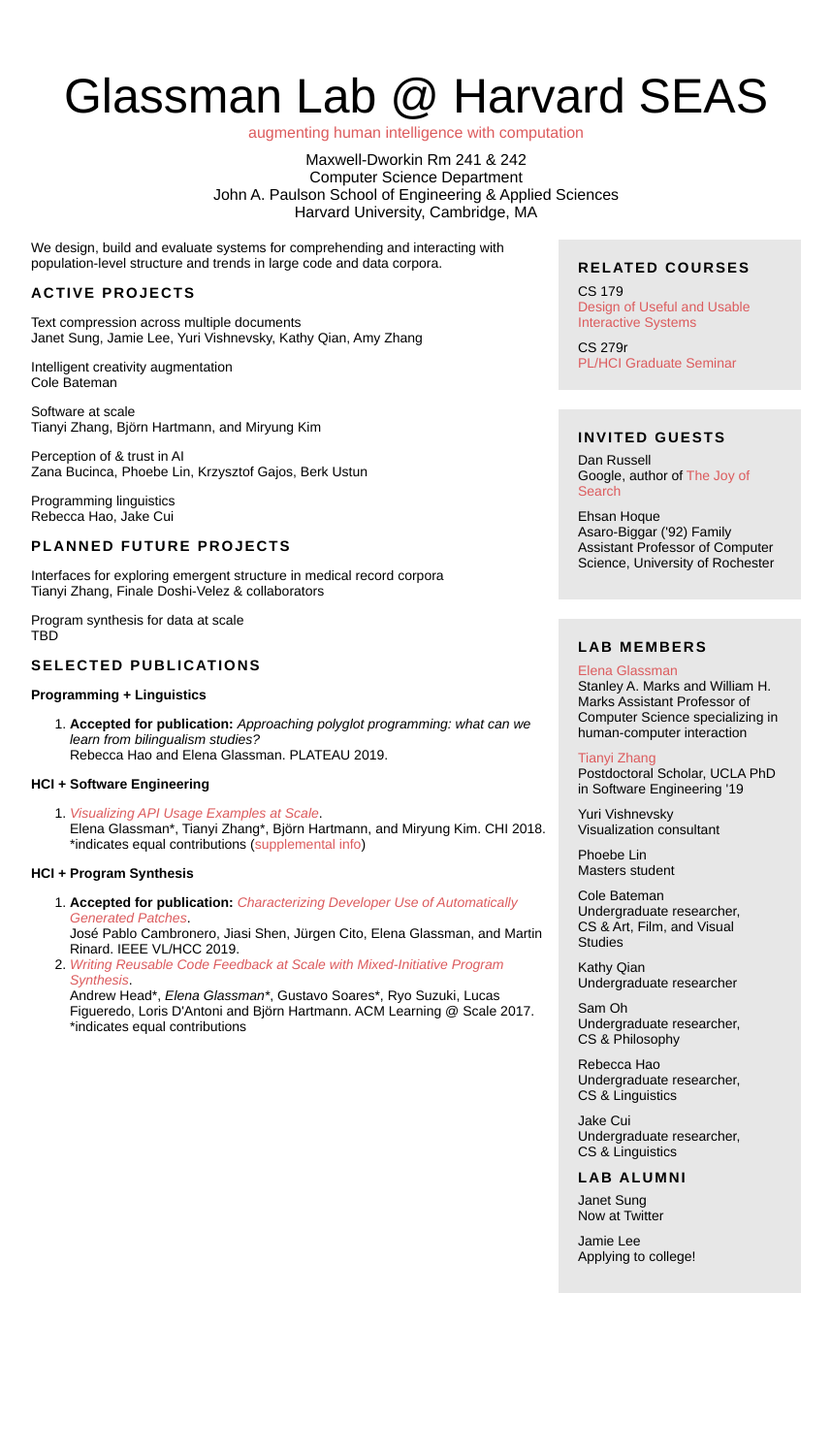
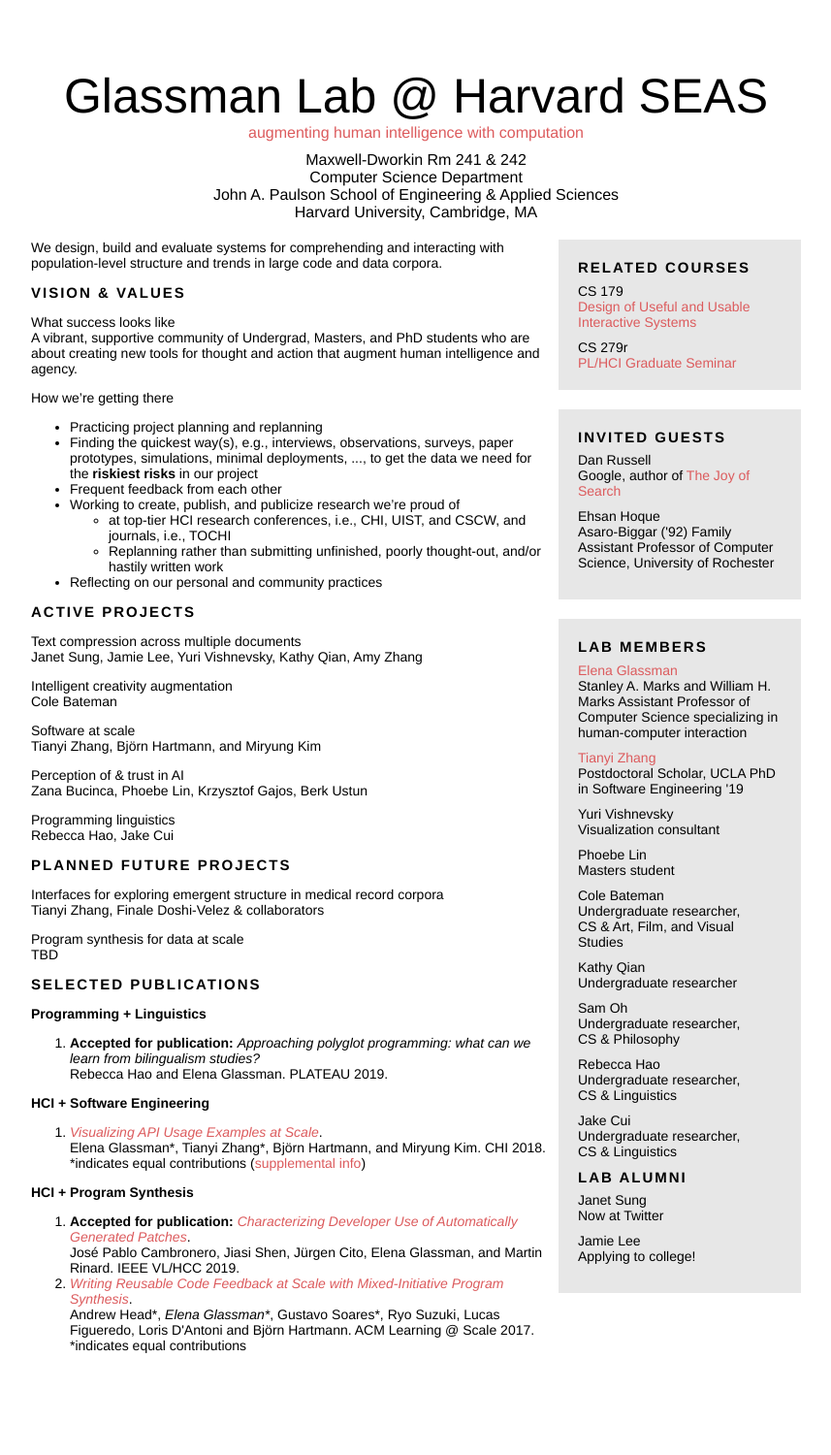
Before and after one commit to eglassman/eglassman.github.io, a Jekyll site: the page built from index.html, in a window 1280 px wide. Shown: the whole page at 97% size, without its empty margins (211-1068 px from the left). Built offline with Jekyll 4.4.1, drawn with Linux system fonts in a browser that asks for light colours; before the commit the page ends 1444 px from its top, so only the background shows below that.

Commit message:
added vision and values

```diff
--- a/glassman.html
+++ b/glassman.html
@@ -14,7 +14,7 @@
 
 <p class="boldish">Offical Bio</p>
 Elena Glassman is a the Stanley A. Marks and William H. Marks Assistant Professor at the Radcliffe Institute and a professor of computer science at the Harvard Paulson School of Engineering and Applied Sciences specializing in human-computer interaction. She designs, builds and evaluates systems for comprehending and interacting with population-level structure and trends in large code and data corpora.
-<br>
+<br><br>
 Glassman earned a PhD and MEng in electrical engineering and computer science and a BS in electrical science and engineering from the Massachusetts Institute of Technology. Before joining Harvard, she was a postdoctoral scholar in electrical engineering and computer science at the University of California, Berkeley, where she received the Berkeley Institute for Data Science Moore/Sloan Data Science Fellowship.
 
 </td>
--- a/index.html
+++ b/index.html
@@ -27,6 +27,28 @@
         Designed for PhD students from all areas. Masters students and advanced undergraduates are welcome, particularly those who wish to do research (or write a thesis) in an area related to Human-Computer Interaction and/or Programming Languages. Undergraduates enrolling in 279r or 252r are recommended but not required to have taken 179 or 152, respectively.
       </p>
     </div> -->
+
+    <div class="header lead top-padding">
+      Vision & Values
+    </div>
+    <p>
+    <span class="slightlybold">What success looks like</span><br>
+    A vibrant, supportive community of Undergrad, Masters, and PhD students who are about creating new tools for thought and action that augment human intelligence and agency.
+    </p>
+    <p>
+    <span class="slightlybold">How we’re getting there</span><br>
+      <ul>
+        <li>Practicing project planning and replanning</li>
+        <li>Finding the quickest way(s), e.g., interviews, observations, surveys, paper prototypes, simulations, minimal deployments, ..., to get the data we need for the <b>riskiest risks</b> in our project</li>
+        <li>Frequent feedback from each other</li>
+        <li>Working to create, publish, and publicize research we’re proud of</li>
+          <ul>
+            <li>at top-tier HCI research conferences, i.e., CHI, UIST, and CSCW, and journals, i.e., TOCHI</li>
+            <li>Replanning rather than submitting unfinished, poorly thought-out, and/or hastily written work</li>
+          </ul>
+        <li>Reflecting on our personal and community practices</li>
+      </ul>
+    </p>
 
     <div class="header lead top-padding">
       Active Projects
```
Also changed, not shown: 1 other file.
